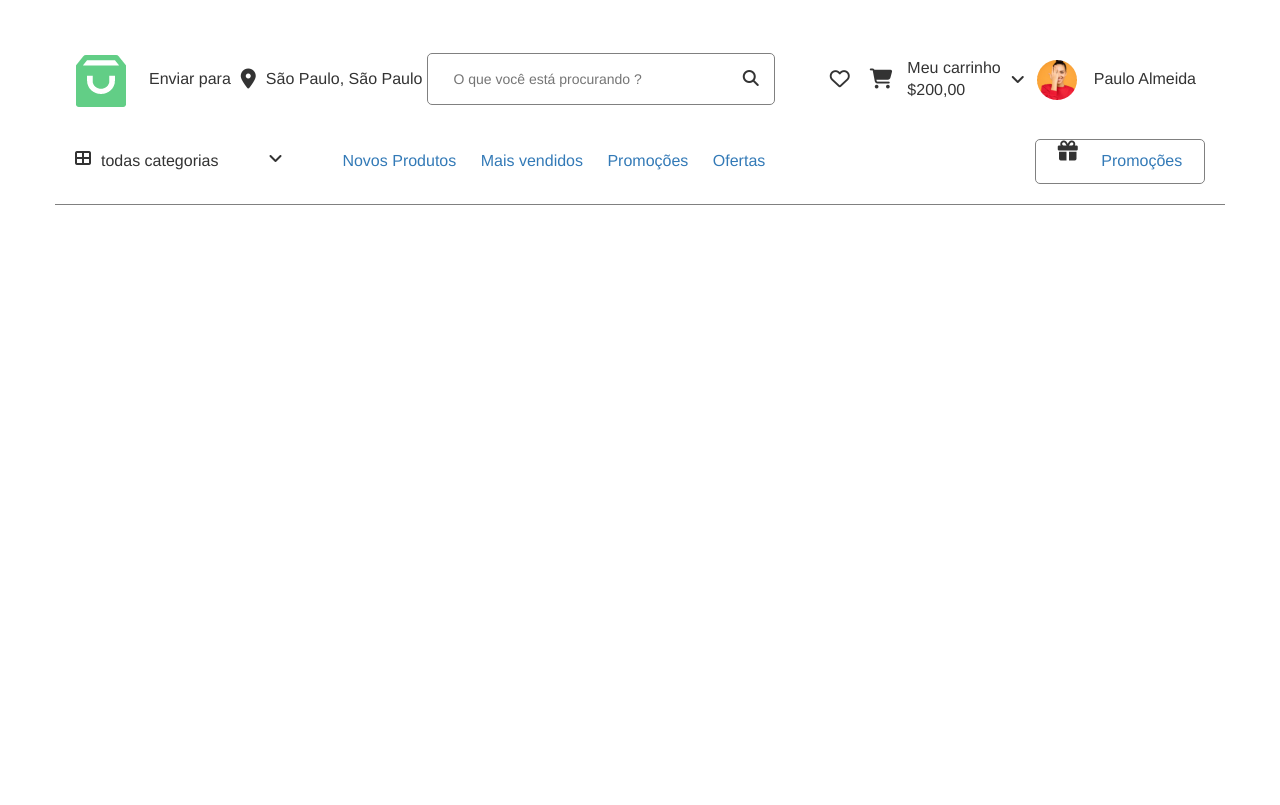
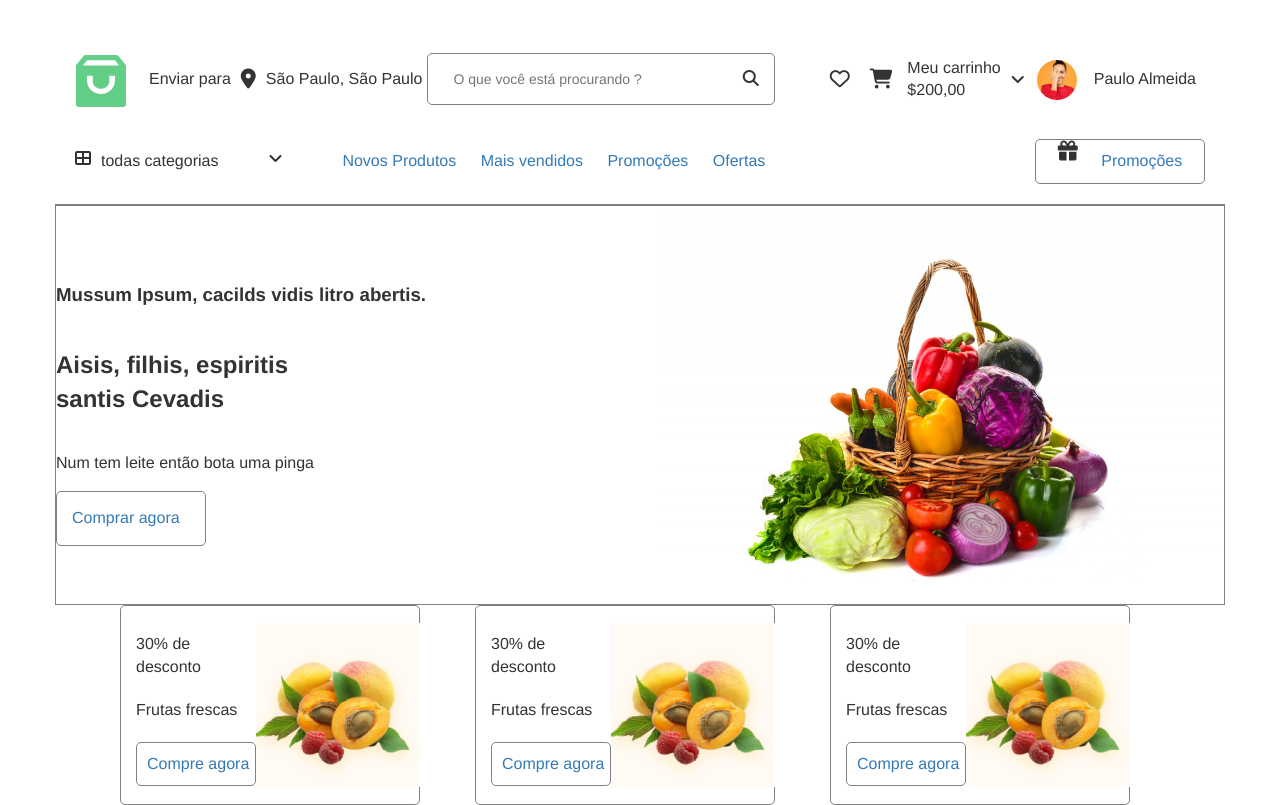
Before and after one commit to paulojrr/teste-frontend, a website: page index.html in a window 1280 px wide. Drawn offline with Linux system fonts and the light colour scheme.

Commit message:
Promoções

```diff
--- a/css/styles.css
+++ b/css/styles.css
@@ -89,3 +89,57 @@ body {
   display: flex;
   justify-content: space-around;
 }
+
+/*  End Header*/
+
+/* Main content*/
+.main-banner {
+  display: flex;
+  flex-direction: column;
+  justify-content: center;
+  width: 100%;
+  height: 400px;
+  border: 1px solid grey;
+  background: url('../slices/banner_vegetables.jpg') no-repeat right / contain;
+}
+
+.main-banner a {
+  border: 1px solid grey;
+  padding: 15px;
+  border-radius: 5px;
+  width: 150px;
+}
+
+.promotion-items > .row {
+  display: flex;
+  justify-content: space-between;
+  align-items: center;
+}
+
+.item {
+  display: flex;
+  align-items: center;
+  height: 200px;
+  width: 300px;
+  border: 1px solid grey;
+  border-radius: 5px;
+  margin: 0 5px 0 5px;
+}
+
+.item-description {
+  display: flex;
+  flex-direction: column;
+}
+
+.item span {
+  margin: 10px 0 10px 0;
+}
+
+.item a {
+  border: 1px solid grey;
+  padding: 10px;
+  border-radius: 5px;
+  width: 120px;
+  white-space: nowrap;
+  margin-top: 10px;
+}
--- a/index.html
+++ b/index.html
@@ -80,5 +80,54 @@
         </div>
       </nav>
     </header>
+
+    <main class="container">
+      <div class="row">
+        <div class="main-banner">
+          <h3>Mussum Ipsum, cacilds vidis litro abertis.</h3>
+          <h2>Aisis, filhis, espiritis <br />santis Cevadis</h2>
+          <p>Num tem leite então bota uma pinga</p>
+          <a href="#">Comprar agora</a>
+        </div>
+      </div>
+
+      <div class="promotion-items">
+        <div class="row col-md-12">
+          <div class="item col-md-4">
+            <div class="item-description">
+              <span>30% de desconto</span>
+              <span>Frutas frescas</span>
+              <a href="#">Compre agora</a>
+            </div>
+
+            <div class="item-img">
+              <img src="/slices/item-img.jpg" alt="Imagem do produto" />
+            </div>
+          </div>
+          <div class="item col-md-4">
+            <div class="item-description">
+              <span>30% de desconto</span>
+              <span>Frutas frescas</span>
+              <a href="#">Compre agora</a>
+            </div>
+
+            <div class="item-img">
+              <img src="/slices/item-img.jpg" alt="Imagem do produto" />
+            </div>
+          </div>
+          <div class="item col-md-4">
+            <div class="item-description">
+              <span>30% de desconto</span>
+              <span>Frutas frescas</span>
+              <a href="#">Compre agora</a>
+            </div>
+
+            <div class="item-img">
+              <img src="/slices/item-img.jpg" alt="Imagem do produto" />
+            </div>
+          </div>
+        </div>
+      </div>
+    </main>
   </body>
 </html>
```
Also changed, not shown: slices/banner_vegetables.jpg (added), slices/cart-icon.png (deleted), slices/heart-icon.png (deleted), slices/item-img.jpg (added), slices/location-icon.png (deleted).
